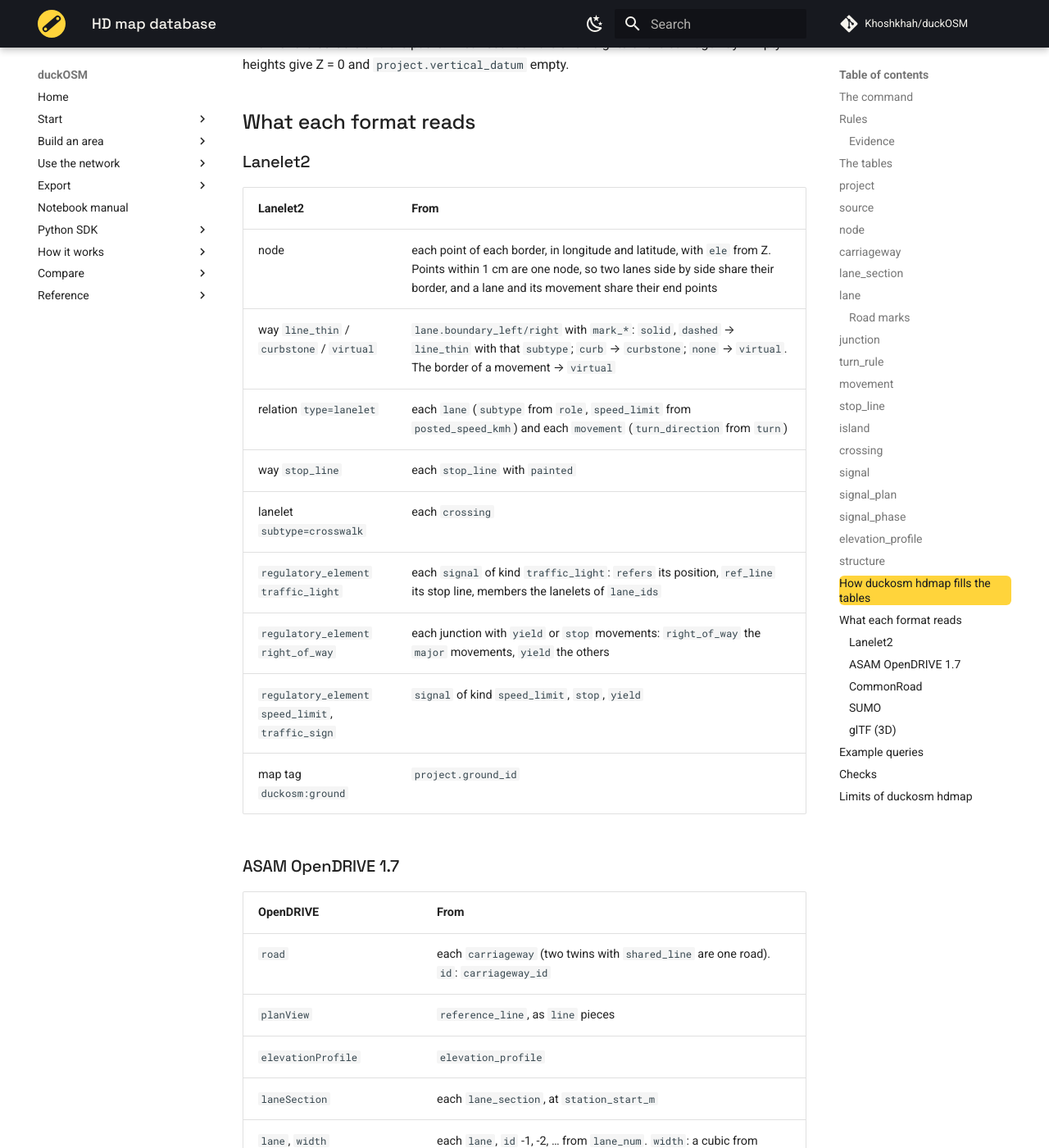
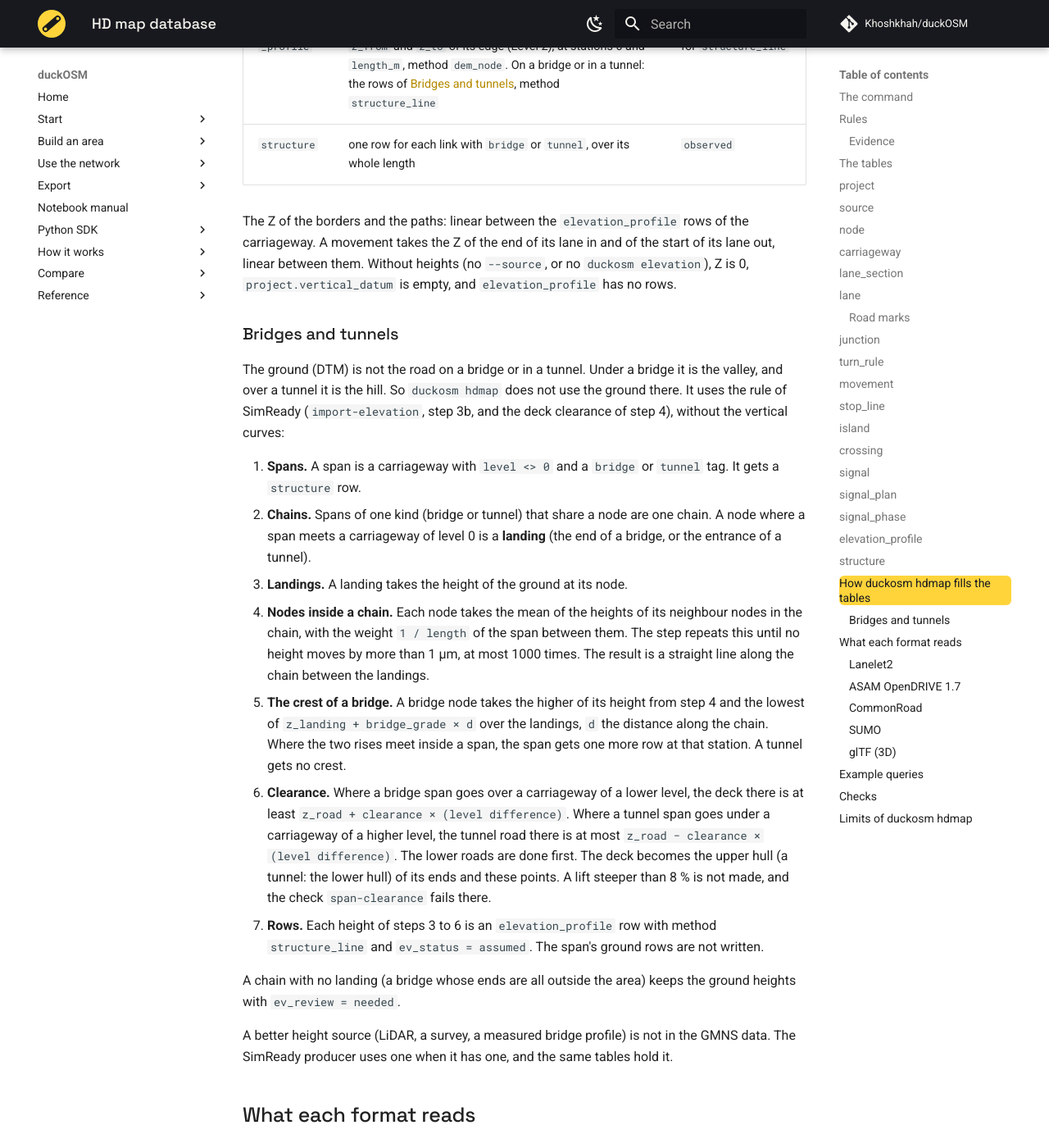
Before and after one commit to Khoshkhah/duckOSM, an MkDocs documentation site: the page built from docs/reference/hdmap-database.md, in a window 1280 px wide and 1400 px high, scrolled down 19880 px. Shown: the whole window at 82% size. Built offline with MkDocs 1.6.1 and Material for MkDocs 9.7.7, drawn with Linux system fonts in a browser that asks for light colours; comment, search, counter and statistics services are not loaded; some of the changed text lies outside the part shown.

Commit message:
Design: bridge and tunnel heights in the HD map database
A span chain gets the SimReady rule: landings on the ground, the nodes
inside the chain from their neighbours, a crest at the bridge grade,
and the clearance over the roads that it crosses. Without vertical
curves. The design compares the roadstyle and SimReady rules.

Co-Authored-By: Claude Opus 5.5 <noreply@anthropic.com>

```diff
--- a/docs/reference/hdmap-database.md
+++ b/docs/reference/hdmap-database.md
@@ -44,6 +44,8 @@ hdmap.to_lanelet2("monaco_hdmap.duckdb", "monaco.osm")
 | `--source PATH` | none | the Level 2 database: the ground of the area (`main.elevation_metadata`) and the heights of the edges |
 | `--crs CRS` | the UTM zone of the center of the area | the metric CRS of all geometry |
 | `--default-width M` | `3.25` | the width of a lane that has no width in the data |
+| `--bridge-grade G` | `0.05` | the grade that a bridge deck climbs from its landings ([Bridges and tunnels](#bridges-and-tunnels)) |
+| `--clearance M` | `5.0` | the free height between a bridge deck and the road under it, and between a tunnel road and the road over it |
 
 The step opens the GMNS database and the Level 2 database read-only. It does not change them.
 
@@ -416,11 +418,42 @@ OSM has no signal timing. `duckosm-gmns` writes no rows in these two tables.
 | `island` | none | |
 | `crossing` | the GMNS `crossing` and `lane_crossing` tables | `observed` |
 | `signal` | GMNS `location` with `loc_type` `traffic_signals`, `stop`, `give_way`, and the `ctrl_type` of the movements. `speed_limit` signs: none | `observed` or `inferred` |
-| `elevation_profile` | two rows for each carriageway: the `z_from` and `z_to` of its edge (Level 2), at stations 0 and `length_m`. None on a bridge or in a tunnel | `observed` |
+| `elevation_profile` | on the ground: two rows for each carriageway, the `z_from` and `z_to` of its edge (Level 2), at stations 0 and `length_m`, method `dem_node`. On a bridge or in a tunnel: the rows of [Bridges and tunnels](#bridges-and-tunnels), method `structure_line` | `derived`; `assumed` for `structure_line` |
 | `structure` | one row for each link with `bridge` or `tunnel`, over its whole length | `observed` |
 
-The Z of the borders and the paths: linear between the two heights of the carriageway. Empty heights give Z = 0 and
-`project.vertical_datum` empty.
+The Z of the borders and the paths: linear between the `elevation_profile` rows of the carriageway. A movement takes
+the Z of the end of its lane in and of the start of its lane out, linear between them. Without heights (no `--source`,
+or no `duckosm elevation`), Z is 0, `project.vertical_datum` is empty, and `elevation_profile` has no rows.
+
+### Bridges and tunnels
+
+The ground (DTM) is not the road on a bridge or in a tunnel. Under a bridge it is the valley, and over a tunnel it is
+the hill. So `duckosm hdmap` does not use the ground there. It uses the rule of SimReady (`import-elevation`, step 3b,
+and the deck clearance of step 4), without the vertical curves:
+
+1. **Spans.** A span is a carriageway with `level <> 0` and a `bridge` or `tunnel` tag. It gets a `structure` row.
+2. **Chains.** Spans of one kind (bridge or tunnel) that share a node are one chain. A node where a span meets a
+   carriageway of level 0 is a **landing** (the end of a bridge, or the entrance of a tunnel).
+3. **Landings.** A landing takes the height of the ground at its node.
+4. **Nodes inside a chain.** Each node takes the mean of the heights of its neighbour nodes in the chain, with the
+   weight `1 / length` of the span between them. The step repeats this until no height moves by more than 1 µm, at
+   most 1000 times. The result is a straight line along the chain between the landings.
+5. **The crest of a bridge.** A bridge node takes the higher of its height from step 4 and the lowest of
+   `z_landing + bridge_grade × d` over the landings, `d` the distance along the chain. Where the two rises meet inside
+   a span, the span gets one more row at that station. A tunnel gets no crest.
+6. **Clearance.** Where a bridge span goes over a carriageway of a lower level, the deck there is at least
+   `z_road + clearance × (level difference)`. Where a tunnel span goes under a carriageway of a higher level, the
+   tunnel road there is at most `z_road − clearance × (level difference)`. The lower roads are done first. The deck
+   becomes the upper hull (a tunnel: the lower hull) of its ends and these points. A lift steeper than 8 % is not
+   made, and the check `span-clearance` fails there.
+7. **Rows.** Each height of steps 3 to 6 is an `elevation_profile` row with method `structure_line` and
+   `ev_status = assumed`. The span's ground rows are not written.
+
+A chain with no landing (a bridge whose ends are all outside the area) keeps the ground heights with
+`ev_review = needed`.
+
+A better height source (LiDAR, a survey, a measured bridge profile) is not in the GMNS data. The SimReady producer uses
+one when it has one, and the same tables hold it.
 
 ## What each format reads
 
@@ -521,7 +554,9 @@ The step stops with an error when a check fails. The tests run them on Monaco.
 | lanes meet movements | the end of the borders of the lane in, and the start of the borders of the movement, are less than 1 cm apart |
 | marks | the two lanes on one border have the same mark |
 | signals | each `traffic_light` has a `stop_line_id` |
-| heights | each row with `level <> 0` has no height from the ground |
+| heights | each span row of `elevation_profile` has method `structure_line`; no span row comes from the ground |
+| landings | each landing has one height, the ground at its node |
+| span clearance | each bridge deck is at least `clearance` over the road under it, and each tunnel road at least `clearance` under the road over it (a fail only where the 8 % limit stops the lift) |
 
 ## Limits of `duckosm hdmap`
 
@@ -532,4 +567,4 @@ The step stops with an error when a check fails. The tests run them on Monaco.
 | The junction paths come from netconvert | duckOSM has no junction geometry of its own |
 | No islands, no signal timing, few speed signs | not in OSM, or not in the GMNS data |
 | Road marks are mostly from a rule | OSM has few road mark tags |
-| No heights on bridges and in tunnels | the ground is not the road there |
+| Bridge and tunnel heights are a rule, not a measure | the straight line, the crest and the clearance of [Bridges and tunnels](#bridges-and-tunnels). No vertical curves |
```
Also changed, not shown: docs/design/hdmap_duckdb.md (+24 -1 lines).
